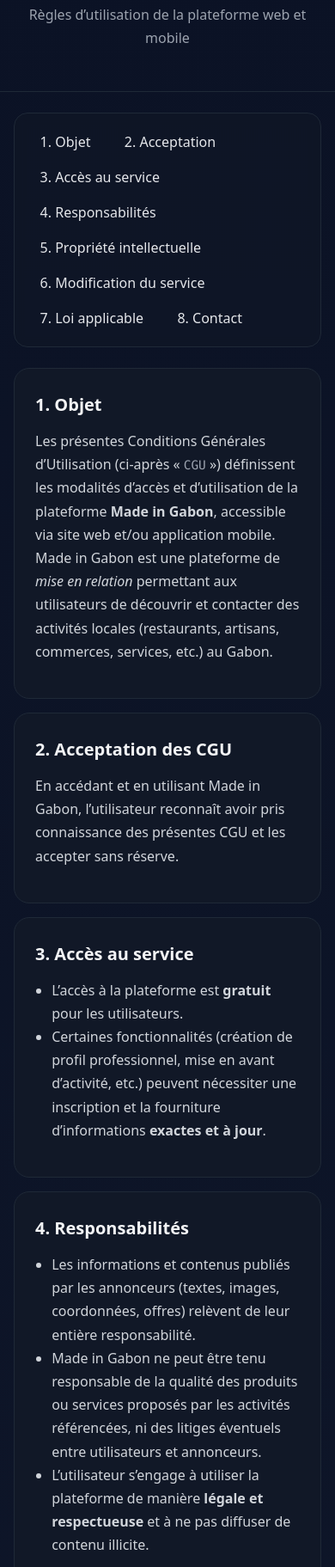
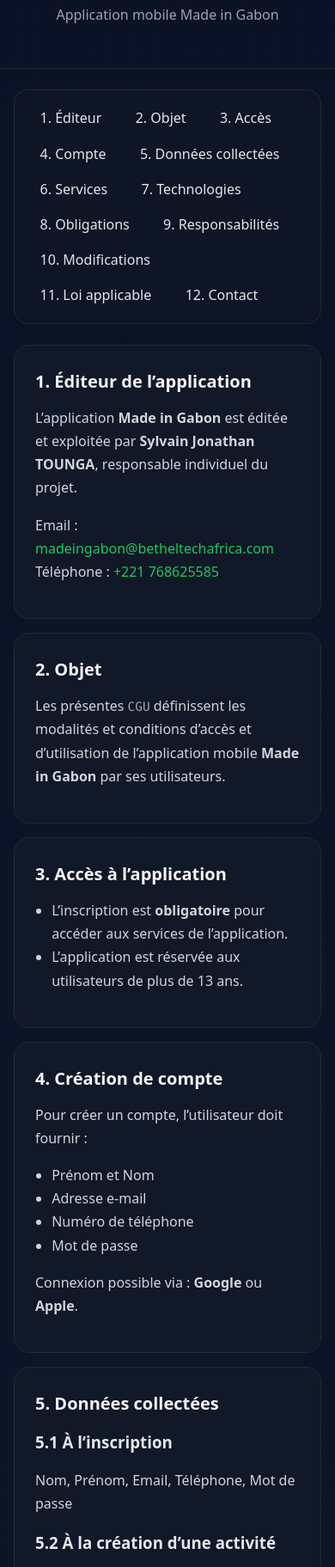
Before and after one commit to Jonathandu241/made-in-gabon, a plain HTML site: page index.html in a window 390 px wide. Shown: the part 177-2000 px from the top of the page at 86% size. Drawn offline with Linux system fonts and the light colour scheme.

Commit message:
Update index.html

```diff
--- a/index.html
+++ b/index.html
@@ -4,18 +4,18 @@
   <meta charset="utf-8">
   <meta name="viewport" content="width=device-width,initial-scale=1">
   <title>CGU – Made in Gabon</title>
-  <meta name="description" content="Conditions Générales d’Utilisation (CGU) de la plateforme Made in Gabon.">
+  <meta name="description" content="Conditions Générales d’Utilisation (CGU) de l’application Made in Gabon.">
   <meta name="robots" content="index,follow">
   <meta property="og:title" content="CGU – Made in Gabon">
-  <meta property="og:description" content="Conditions Générales d’Utilisation (CGU) de la plateforme Made in Gabon.">
+  <meta property="og:description" content="Conditions Générales d’Utilisation (CGU) de l’application Made in Gabon.">
   <meta property="og:type" content="website">
   <style>
     :root{
-      --bg:#0f172a;       /* fond sombre élégant */
-      --card:#111827;     /* carte */
-      --text:#e5e7eb;     /* texte principal */
-      --muted:#9ca3af;    /* texte secondaire */
-      --accent:#22c55e;   /* vert (Made in Gabon vibe) */
+      --bg:#0f172a;
+      --card:#111827;
+      --text:#e5e7eb;
+      --muted:#9ca3af;
+      --accent:#22c55e;
       --line:#1f2937;
     }
     *{box-sizing:border-box}
@@ -64,71 +64,125 @@
   <header>
     <span class="badge">🇬🇦 Made in Gabon</span>
     <h1>Conditions Générales d’Utilisation (CGU)</h1>
-    <p class="subtitle">Règles d’utilisation de la plateforme web et mobile</p>
+    <p class="subtitle">Application mobile Made in Gabon</p>
   </header>
 
   <main class="container">
     <nav aria-label="Sommaire">
-      <a href="#objet">1. Objet</a>
-      <a href="#acceptation">2. Acceptation</a>
-      <a href="#acces">3. Accès au service</a>
-      <a href="#responsabilites">4. Responsabilités</a>
-      <a href="#pi">5. Propriété intellectuelle</a>
-      <a href="#modifs">6. Modification du service</a>
-      <a href="#loi">7. Loi applicable</a>
-      <a href="#contact">8. Contact</a>
+      <a href="#editeur">1. Éditeur</a>
+      <a href="#objet">2. Objet</a>
+      <a href="#acces">3. Accès</a>
+      <a href="#compte">4. Compte</a>
+      <a href="#donnees">5. Données collectées</a>
+      <a href="#services">6. Services</a>
+      <a href="#tech">7. Technologies</a>
+      <a href="#obligations">8. Obligations</a>
+      <a href="#responsabilites">9. Responsabilités</a>
+      <a href="#modifs">10. Modifications</a>
+      <a href="#loi">11. Loi applicable</a>
+      <a href="#contact">12. Contact</a>
     </nav>
 
-    <section id="objet">
-      <h2>1. Objet</h2>
-      <p>Les présentes Conditions Générales d’Utilisation (ci-après « <span class="kbd">CGU</span> ») définissent les modalités d’accès et d’utilisation de la plateforme <strong>Made in Gabon</strong>, accessible via site web et/ou application mobile. Made in Gabon est une plateforme de <em>mise en relation</em> permettant aux utilisateurs de découvrir et contacter des activités locales (restaurants, artisans, commerces, services, etc.) au Gabon.</p>
+    <section id="editeur">
+      <h2>1. Éditeur de l’application</h2>
+      <p>L’application <strong>Made in Gabon</strong> est éditée et exploitée par <strong>Sylvain Jonathan TOUNGA</strong>, responsable individuel du projet.</p>
+      <p>Email : <span class="accent">madeingabon@betheltechafrica.com</span><br>
+      Téléphone : <span class="accent">+221 768625585</span></p>
     </section>
 
-    <section id="acceptation">
-      <h2>2. Acceptation des CGU</h2>
-      <p>En accédant et en utilisant Made in Gabon, l’utilisateur reconnaît avoir pris connaissance des présentes CGU et les accepter sans réserve.</p>
+    <section id="objet">
+      <h2>2. Objet</h2>
+      <p>Les présentes <span class="kbd">CGU</span> définissent les modalités et conditions d’accès et d’utilisation de l’application mobile <strong>Made in Gabon</strong> par ses utilisateurs.</p>
     </section>
 
     <section id="acces">
-      <h2>3. Accès au service</h2>
+      <h2>3. Accès à l’application</h2>
       <ul>
-        <li>L’accès à la plateforme est <strong>gratuit</strong> pour les utilisateurs.</li>
-        <li>Certaines fonctionnalités (création de profil professionnel, mise en avant d’activité, etc.) peuvent nécessiter une inscription et la fourniture d’informations <strong>exactes et à jour</strong>.</li>
+        <li>L’inscription est <strong>obligatoire</strong> pour accéder aux services de l’application.</li>
+        <li>L’application est réservée aux utilisateurs de plus de 13 ans.</li>
+      </ul>
+    </section>
+
+    <section id="compte">
+      <h2>4. Création de compte</h2>
+      <p>Pour créer un compte, l’utilisateur doit fournir :</p>
+      <ul>
+        <li>Prénom et Nom</li>
+        <li>Adresse e-mail</li>
+        <li>Numéro de téléphone</li>
+        <li>Mot de passe</li>
+      </ul>
+      <p>Connexion possible via : <strong>Google</strong> ou <strong>Apple</strong>.</p>
+    </section>
+
+    <section id="donnees">
+      <h2>5. Données collectées</h2>
+      <h3>5.1 À l’inscription</h3>
+      <p>Nom, Prénom, Email, Téléphone, Mot de passe</p>
+      <h3>5.2 À la création d’une activité</h3>
+      <ul>
+        <li>Nom, Description et Catégorie de l’activité</li>
+        <li>Numéro de téléphone lié à l’activité</li>
+        <li>Province, Ville et Quartier</li>
+        <li>Liens Facebook, Instagram, TikTok</li>
+        <li>Image de profil et de couverture</li>
+      </ul>
+      <h3>5.3 Finalités</h3>
+      <p>Gestion des comptes et activités, envoi de <strong>notifications par email</strong> (confirmation, alertes, mises à jour), amélioration du service.</p>
+    </section>
+
+    <section id="services">
+      <h2>6. Services et fonctionnalités</h2>
+      <ul>
+        <li>Consultation et mise en avant d’activités locales</li>
+        <li>Création et publication d’activités</li>
+        <li>Affichage de publicités <strong>ajoutées manuellement</strong> par l’administrateur</li>
+      </ul>
+      <p>L’application ne propose pas de paiement en ligne.</p>
+    </section>
+
+    <section id="tech">
+      <h2>7. Technologies utilisées</h2>
+      <ul>
+        <li>Stockage local (sessions, préférences)</li>
+        <li>Accès à la galerie photo</li>
+      </ul>
+      <p>Aucune géolocalisation en temps réel ni suivi automatisé.</p>
+    </section>
+
+    <section id="obligations">
+      <h2>8. Obligations de l’utilisateur</h2>
+      <ul>
+        <li>Fournir des informations exactes et à jour</li>
+        <li>Ne pas publier de contenu frauduleux ou illégal</li>
+        <li>Respecter les droits des autres utilisateurs</li>
       </ul>
     </section>
 
     <section id="responsabilites">
-      <h2>4. Responsabilités</h2>
+      <h2>9. Responsabilités</h2>
       <ul>
-        <li>Les informations et contenus publiés par les annonceurs (textes, images, coordonnées, offres) relèvent de leur entière responsabilité.</li>
-        <li>Made in Gabon ne peut être tenu responsable de la qualité des produits ou services proposés par les activités référencées, ni des litiges éventuels entre utilisateurs et annonceurs.</li>
-        <li>L’utilisateur s’engage à utiliser la plateforme de manière <strong>légale et respectueuse</strong> et à ne pas diffuser de contenu illicite.</li>
-      </ul>
-    </section>
-
-    <section id="pi">
-      <h2>5. Propriété intellectuelle</h2>
-      <ul>
-        <li>Les éléments constitutifs de la plateforme (logos, textes, design, fonctionnalités) sont protégés par les lois en vigueur et restent la propriété de Made in Gabon.</li>
-        <li>Les contenus fournis par les annonceurs (textes, photos, logos) restent leur propriété, mais ces derniers accordent à Made in Gabon une <strong>licence non exclusive et gratuite</strong> pour les diffuser sur la plateforme.</li>
+        <li>L’utilisateur est responsable des contenus qu’il publie (textes, images, coordonnées).</li>
+        <li><strong>Made in Gabon</strong> n’est pas responsable de la véracité des informations fournies par les utilisateurs.</li>
+        <li><strong>Sylvain Jonathan TOUNGA</strong> ne pourra être tenu responsable en cas de contenu inexact ou frauduleux.</li>
       </ul>
     </section>
 
     <section id="modifs">
-      <h2>6. Modification du service</h2>
-      <p>Made in Gabon se réserve le droit de modifier, suspendre ou interrompre tout ou partie de ses services, à tout moment, sans préavis.</p>
+      <h2>10. Modifications des CGU</h2>
+      <p>Les CGU peuvent être modifiées à tout moment. Les utilisateurs seront informés par notification ou email.</p>
     </section>
 
     <section id="loi">
-      <h2>7. Loi applicable</h2>
-      <p>Les présentes CGU sont soumises à la législation en vigueur au <strong>Gabon</strong>.</p>
+      <h2>11. Loi applicable</h2>
+      <p>Les présentes CGU sont régies par le droit en vigueur en République Gabonaise.</p>
     </section>
 
     <section id="contact">
-      <h2>8. Contact</h2>
-      <p>Pour toute question relative aux présentes CGU, vous pouvez contacter Made in Gabon à l’adresse suivante :</p>
-      <p><strong class="accent">madeingabon@betheltechafrica.com</strong></p>
-      <p class="stamp">Dernière mise à jour : septembre 2025</p>
+      <h2>12. Contact</h2>
+      <p>Pour toute question ou réclamation :</p>
+      <p><strong class="accent">madeingabon@betheltechafrica.com</strong> • <strong class="accent">+221 768625585</strong></p>
+      <p class="stamp">Dernière mise à jour : octobre 2025</p>
     </section>
 
     <footer>
```
